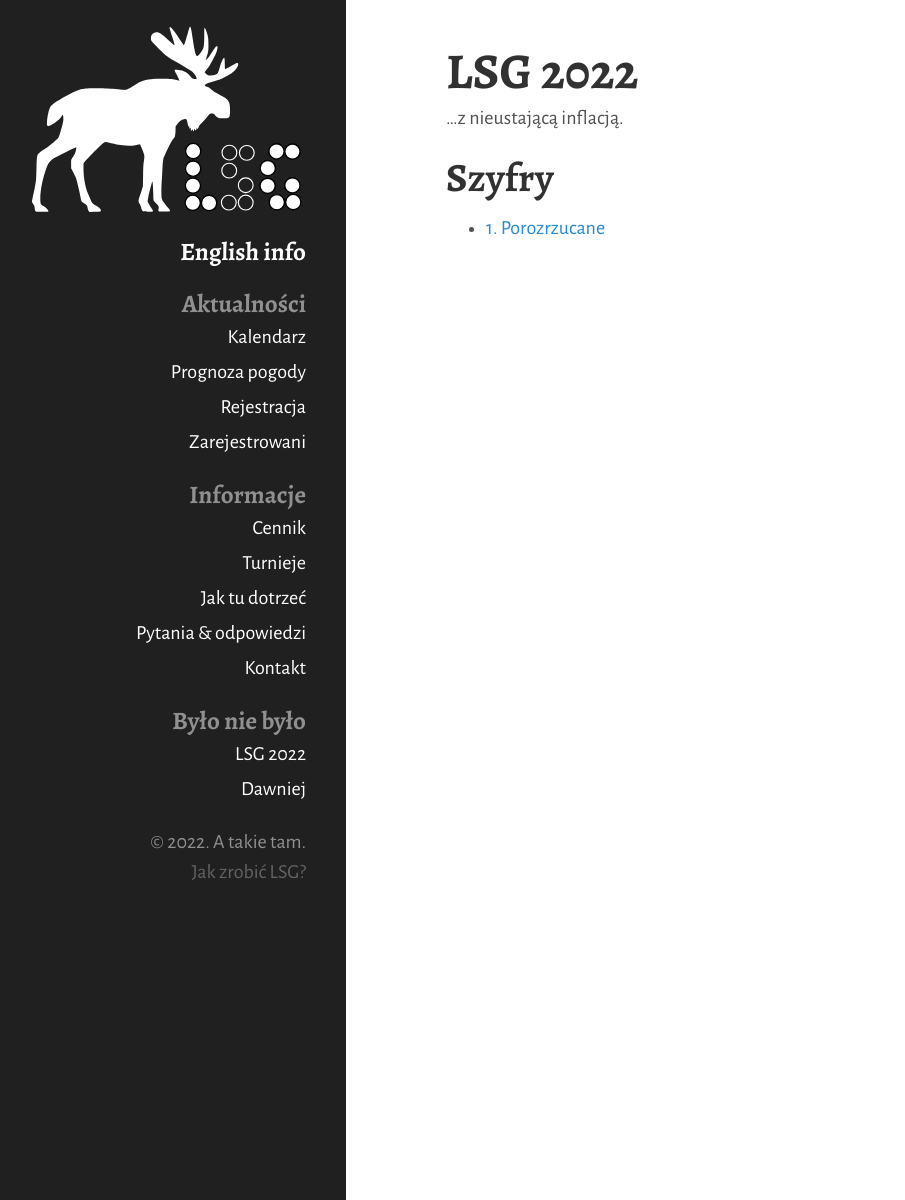
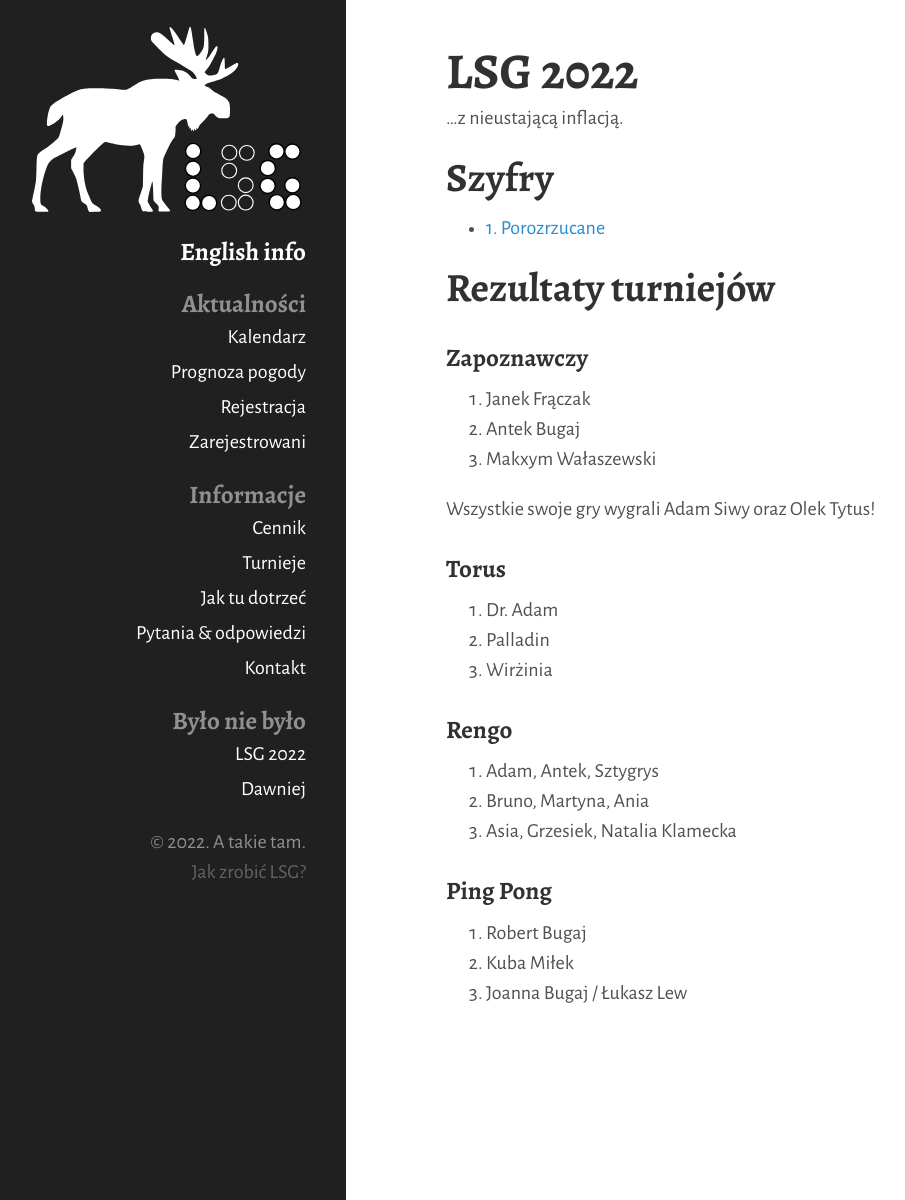
Before and after one commit to tasuki/lsg, a Jekyll site: the page built from 2022.md, in a window 1280 px wide. Shown: the whole page, without its empty margins (14-919 px from the left). Built offline with Jekyll 4.4.1, drawn with Linux system fonts in a browser that asks for light colours; nearby versions of some CDN libraries.

Commit message:
Rezultaty 2022

```diff
--- a/2022.md
+++ b/2022.md
@@ -10,3 +10,31 @@ title: LSG 2021
 ## Szyfry
 
 - [1. Porozrzucane](/public/2022/szyfry-1.pdf)
+
+## Rezultaty turniejów
+
+### Zapoznawczy
+
+1. Janek Frączak
+2. Antek Bugaj
+3. Makxym Wałaszewski
+
+Wszystkie swoje gry wygrali Adam Siwy oraz Olek Tytus!
+
+### Torus
+
+1. Dr. Adam
+2. Palladin
+3. Wirżinia
+
+### Rengo
+
+1. Adam, Antek, Sztygrys
+2. Bruno, Martyna, Ania
+3. Asia, Grzesiek, Natalia Klamecka
+
+### Ping Pong
+
+1. Robert Bugaj
+2. Kuba Miłek
+3. Joanna Bugaj / Łukasz Lew
```
